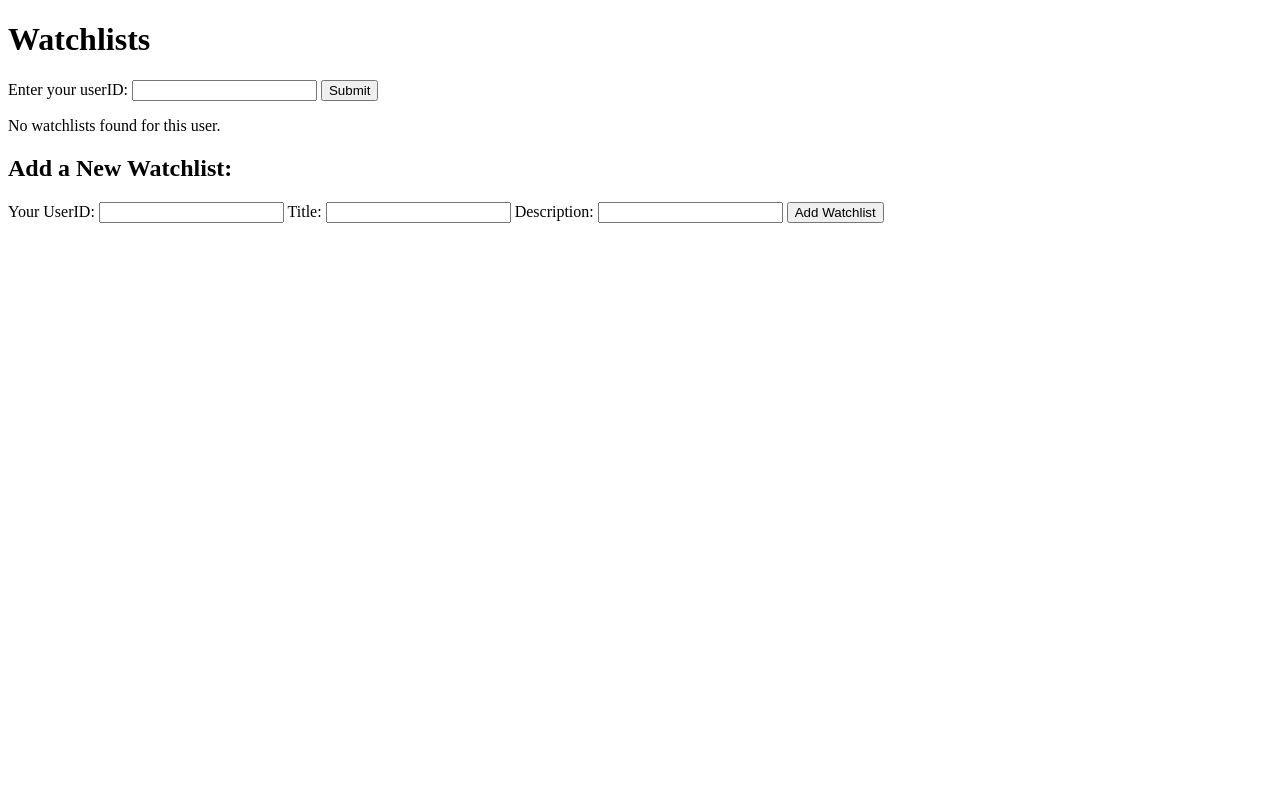
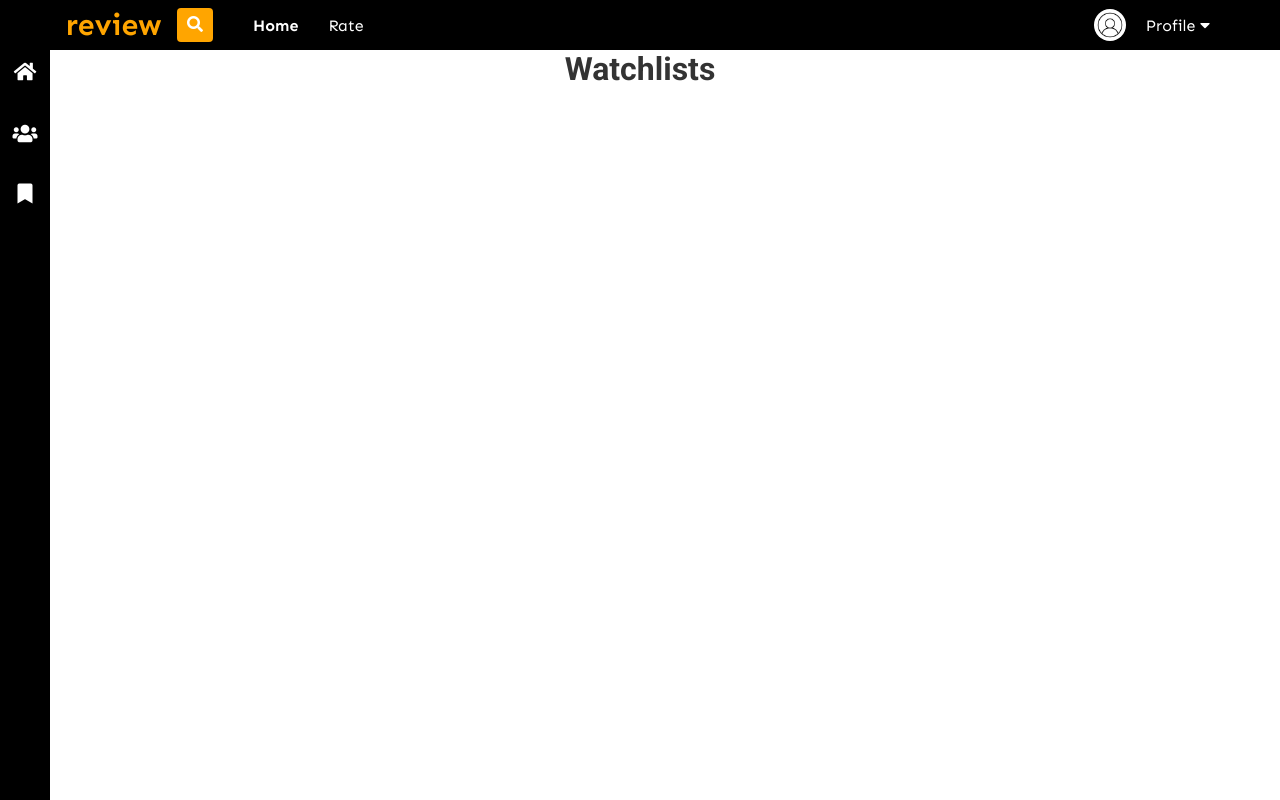
Before and after one commit to DominicDaCosta/Database-FinalProject, a PHP site: page /watchlist.php in a window 1280 px wide. Run offline with PHP 8.4, Linux system fonts and the light colour scheme.

Commit message:
watchlist page change

```diff
--- a/index.php
+++ b/index.php
@@ -61,7 +61,7 @@ require("request-db.php");
             <div class="featured-content"
                 style="background: linear-gradient(to bottom, rgba(0,0,0,0), #151515), url('img/f-1.jpg');">
                 <img class="featured-title" src="img/movie1.jpg" alt="">
-                <p class="featured-desc">Place Holder.</p>
+                <p class="featured-desc">Woody (Tom Hanks), a good-hearted cowboy doll who belongs to a young boy named Andy (John Morris), sees his position as Andy's favorite toy jeopardized when his parents buy him a Buzz Lightyear (Tim Allen) action figure.</p>
                 <button class="featured-button">Rate</button>
             </div>
             <div class="movie-list-container">
--- a/watchlist.php
+++ b/watchlist.php
@@ -1,128 +1,133 @@
-<?php
-error_reporting(E_ALL);
-ini_set('display_errors', 1);
-
-require("connect-db.php");
-require("request-db.php");
-
-$watchlists = array();
-$userID = "";
-
-if ($_SERVER["REQUEST_METHOD"] == "POST") {
-    if (!empty($_POST['userID'])) {
-        $userID = $_POST['userID'];
-        $watchlists = getWatchlistbyUserID($userID);
-    } else {
-        echo "Please enter your userID.";
-    }
-    if (!empty($_POST['deleteBtn'])) {
-        deleteWatchlist($_POST['listID']);
-        $watchlists = getWatchlistbyUserID($userID);
-    }
-    if (!empty($_POST['updateBtn'])) {
-        $listID = $_POST['listID'];
-        $ltitle = $_POST['ltitle'];
-        $list_desc = $_POST['list_desc'];
-
-        updateWatchlist($listID, $ltitle, $list_desc);
-        $watchlists = getWatchlistbyUserID($userID);
-    }
-    if (isset($_POST['addBtn'])) {
-        if (!empty($_POST['ltitle']) && !empty($_POST['list_desc']) && !empty($_POST['userID'])) {
-            $ltitle = $_POST['ltitle'];
-            $list_desc = $_POST['list_desc'];
-            $userID = $_POST['userID'];
-            addWatchlist($ltitle, $userID, $list_desc);
-            $watchlists = getWatchlistbyUserID($userID);
-        } else {
-            echo "Please fill out all fields.";
-        }
-    }
-}
-?>
-
 <!DOCTYPE html>
 <html lang="en">
 <head>
     <meta charset="UTF-8">
+    <meta http-equiv="X-UA-Compatible" content="IE=edge">
     <meta name="viewport" content="width=device-width, initial-scale=1.0">
+    <link rel="stylesheet" href="../css/style.css"> <!-- Assuming you have a common style.css -->
+    <link rel="stylesheet" href="../css/navbar.css"> <!-- Additional styles for navbar -->
+    <link rel="stylesheet" href="../css/sidebar.css"> <!-- Additional styles for sidebar -->
+    <link href="https://fonts.googleapis.com/css2?family=Roboto:wght@100;300;400;500;700;900&family=Sen:wght@400;700;800&display=swap" rel="stylesheet">
+    <link rel="stylesheet" href="https://cdnjs.cloudflare.com/ajax/libs/font-awesome/5.15.2/css/all.min.css">
     <title>Watchlists</title>
     <style>
+        /* Add your additional styles here or in external CSS files */
+        body {
+            font-family: 'Roboto', sans-serif;
+        }
+        h1, h2 {
+            color: #333;
+            text-align: center;
+        }
+        .content-container {
+            margin: 0 auto;
+            width: 90%;
+            max-width: 800px;
+        }
         table {
+            margin-top: 20px;
+            width: 100%;
             border-collapse: collapse;
-            width: 100%;
+            box-shadow: 0 0 10px rgba(0,0,0,0.1);
         }
         th, td {
-            border: 1px solid #ddd;
-            padding: 8px;
-            text-align: left;
+            padding: 8px 15px;
+            border-bottom: 1px solid #ddd;
         }
         th {
-            background-color: #f2f2f2;
+            background-color: #f4f4f4;
+            font-weight: 500;
+        }
+        tr:hover {
+            background-color: #f5f5f5;
+        }
+        form {
+            display: inline;
+        }
+        .btn {
+            padding: 5px 10px;
+            margin: 5px;
+            border: none;
+            border-radius: 4px;
+            cursor: pointer;
+        }
+        .btn-danger {
+            background-color: #e74c3c;
+            color: white;
+        }
+        .btn-primary {
+            background-color: #3498db;
+            color: white;
+        }
+        .btn:hover {
+            opacity: 0.9;
+        }
+        label {
+            display: block;
+            margin: 10px 0 5px;
+        }
+        input[type="text"], input[type="submit"] {
+            width: 100%;
+            padding: 8px;
+            margin-bottom: 10px;
+            border-radius: 4px;
+            border: 1px solid #ddd;
+            box-sizing: border-box; /* Include padding in the element's total width and height */
+        }
+        input[type="submit"] {
+            width: auto;
+            background-color: #5cb85c;
+            color: white;
+        }
+        input[type="submit"]:hover {
+            background-color: #4cae4c;
         }
     </style>
 </head>
 <body>
-    <h1>Watchlists</h1>
-    <form action="watchlist.php" method="post">
-        <label for="userID">Enter your userID:</label>
-        <input type="text" id="userID" name="userID" value="<?php echo isset($userID) ? htmlspecialchars($userID) : ''; ?>">
-        <button type="submit">Submit</button>
-    </form>
+    <!-- Including the navbar from your index page -->
+    <div class="navbar">
+        <div class="navbar-container">
+            <div class="logo-container">
+                <h1 class="logo">review</h1>
+            </div>
 
-    <?php if (!empty($watchlists)): ?>
-        <h2>Your Watchlists:</h2>
-        <table>
-            <thead>
-                <tr>
-                    <th>Title</th>
-                    <th>Description</th>
-                    <th><b>Delete?</b></th>
-                    <th><b>Edit</b></th>
-                </tr>
-            </thead>
-            <tbody>
-                <?php foreach ($watchlists as $watchlist): ?>
-                    <tr>
-                        <td><?php echo $watchlist['ltitle']; ?></td>
-                        <td><?php echo $watchlist['list_desc']; ?></td>
-                        <td>
-                            <form action="watchlist.php" method="post">
-                                <input type="submit" value="Delete" name="deleteBtn"
-                                    class="btn btn-danger" />
-                                <input type="hidden" name="listID"
-                                    value="<?php echo $watchlist['listID']; ?>" />
-                            </form>
-                        </td>
-                        <td>
-                            <form action="watchlist.php" method="post">
-                                <input type="text" name="ltitle"
-                                    value="<?php echo $watchlist['ltitle']; ?>" />
-                                <input type="text" name="list_desc"
-                                    value="<?php echo $watchlist['list_desc']; ?>" />
-                                <input type="hidden" name="listID"
-                                    value="<?php echo $watchlist['listID']; ?>" />
-                                <input type="submit" value="Update" name="updateBtn"
-                                    class="btn btn-primary" />
-                            </form>
-                        </td>
-                    </tr>
-                <?php endforeach; ?>
-            </tbody>
-        </table>
-    <?php else: ?>
-        <p>No watchlists found for this user.</p>
-    <?php endif; ?>
+                <a href="watchlist.php">
+                    <button class="search-button"><i class="fas fa-search"></i></button>
+                </a>
 
-    <h2>Add a New Watchlist:</h2>
-    <form action="watchlist.php" method="post">
-        <label for="userID">Your UserID:</label>
-        <input type="text" id="userID" name="userID">
-        <label for="ltitle">Title:</label>
-        <input type="text" id="ltitle" name="ltitle">
-        <label for="list_desc">Description:</label>
-        <input type="text" id="list_desc" name="list_desc">
-        <button type="submit" name="addBtn">Add Watchlist</button>
-    </form>
+            <div class="menu-container">
+                <ul class="menu-list">
+                    <li class="menu-list-item active">Home</li>
+                    <li class="menu-list-item">Rate</li>
+
+                </ul>
+            </div>
+            <div class="profile-container">
+                <img class="profile-picture" src="img/profile.jpg" alt="">
+                <div class="profile-text-container">
+                    <span class="profile-text">Profile</span>
+                    <i class="fas fa-caret-down"></i>
+                </div>
+            </div>
+        </div>
+
+    <!-- Including the sidebar from your index page -->
+    <div class="sidebar">
+        <a href="index.php" class="left-menu-icon">
+            <i class="fas fa-home"></i>
+        </a>
+        <a href="profile.php" class="profile-link">
+            <i class="left-menu-icon fas fa-users"></i>
+        </a>
+        <a href="watchlist.php" class="left-menu-icon fas fa-bookmark"></a>
+    </div>
+
+    <!-- Page Content -->
+    <div class="content-container">
+        <h1>Watchlists</h1>
+    </div>
+
+    <script src="js/app.js"></script>
 </body>
 </html>
```
